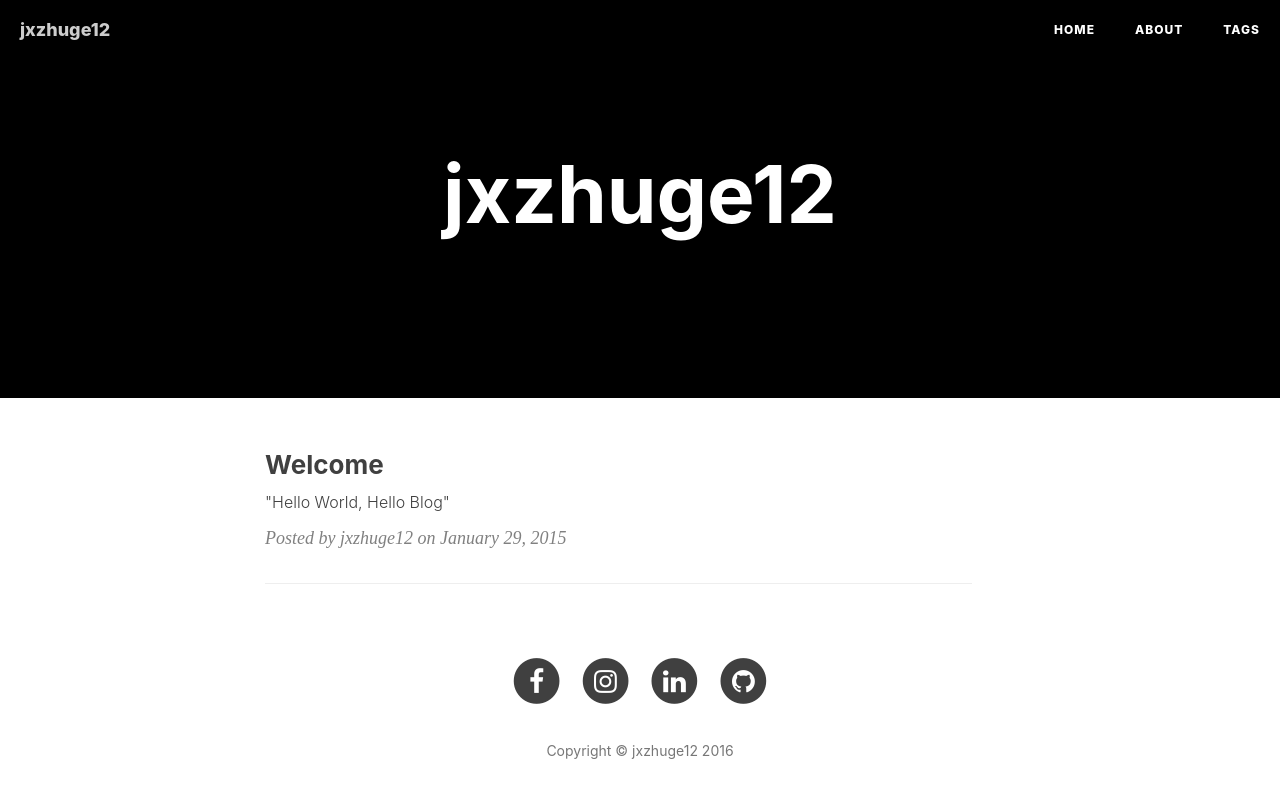
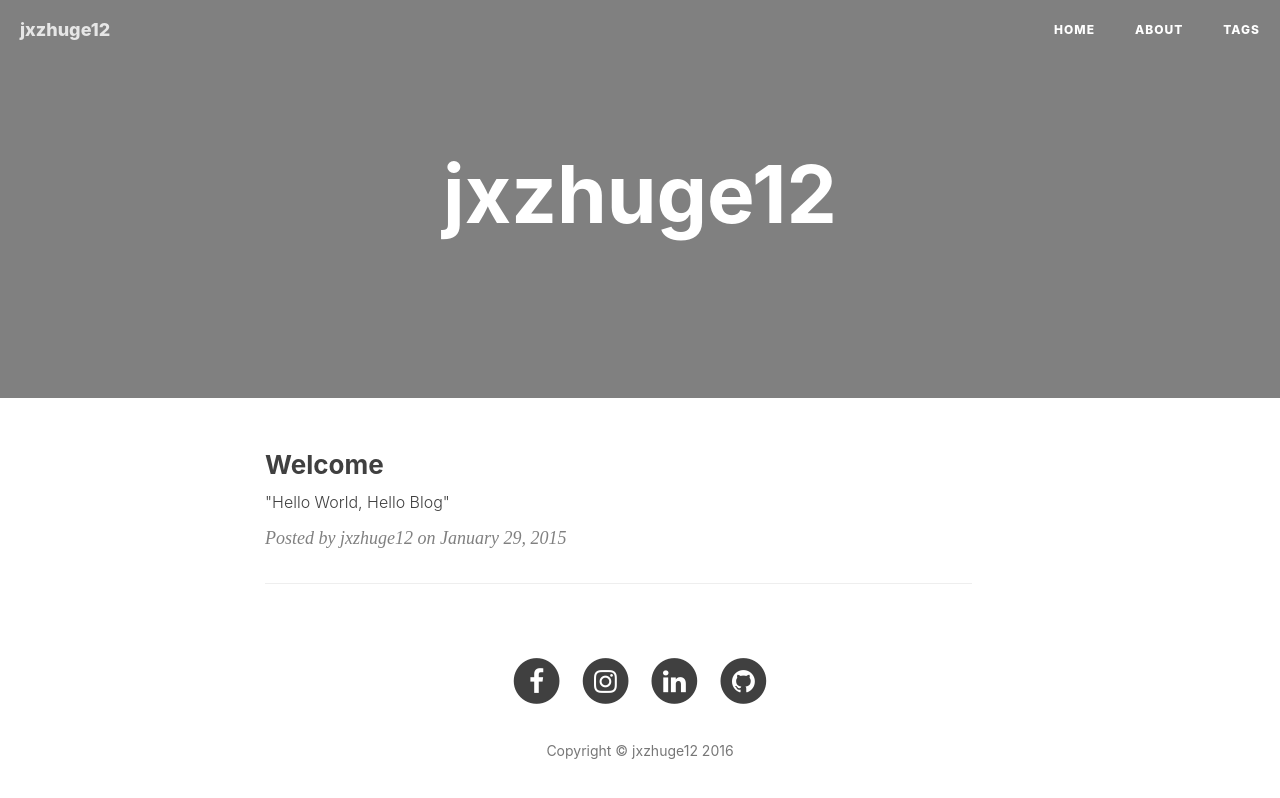
Before and after one commit to jxzhuge12/jxzhuge12.github.io, a Jekyll site: the page built from index.html, in a window 1280 px wide. Shown: the top 798 px of the page. Built offline with Jekyll 4.4.1, drawn with Linux system fonts in a browser that asks for light colours; nearby versions of some CDN libraries; the list of posts is cut into pages by our own code; comment, search, counter and statistics services are not loaded.

Commit message:
add website

```diff
--- a/CNAME
+++ b/CNAME
@@ -0,0 +1 @@
+jxzhuge12.me
--- a/_layouts/page.html
+++ b/_layouts/page.html
@@ -3,7 +3,7 @@
 ---
 
 <!-- Page Header -->
-<header class="intro-header" style="background-image: url('{{ site.baseurl }}/{% if page.header-img %}{{ page.header-img }}{% else %}{{ site.header-img }}{% endif %}')">
+<header class="intro-header" style="background-image: {{ site.header-img }}">
     <div class="container">
         <div class="row">
             <div class="col-lg-8 col-lg-offset-2 col-md-10 col-md-offset-1 ">
```
